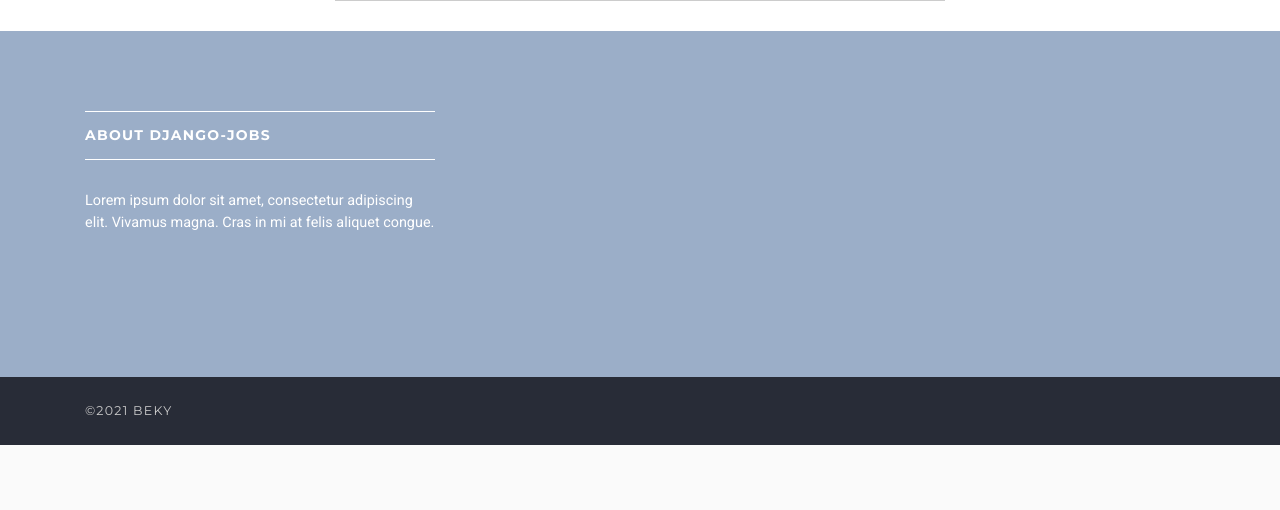
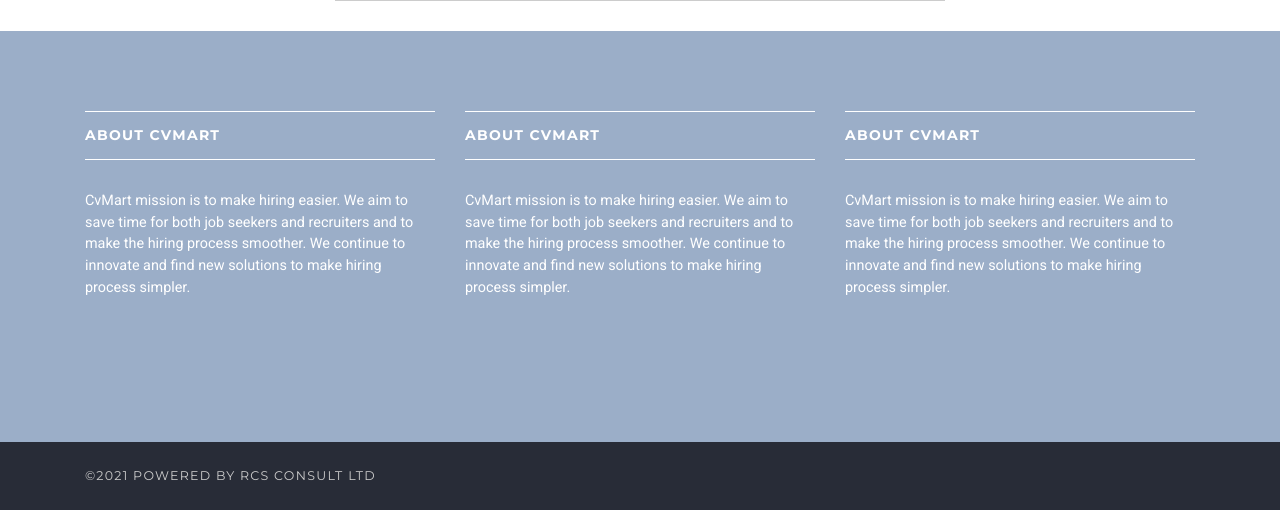
Before and after one commit to Dihfahsih1/jobmart, a Django app: page /en/employee/register/ in a window 1280 px wide. Shown: the part 983-1493 px from the top of the page. Before the commit the page ends 1428 px from the top, so only its background shows below. Run offline with Django 3.2, Linux system fonts and the light colour scheme; some libraries are stand-ins or nearby versions.

Commit message:
changes made in the website

```diff
--- a/jobsapp/admin.py
+++ b/jobsapp/admin.py
@@ -1,7 +1,6 @@
 from django.contrib import admin
 from django.contrib.flatpages.admin import FlatPageAdmin
 from django.contrib.flatpages.models import FlatPage
-
 
 # Register your models here.
 from jobsapp.models import Job
--- a/templates/base.html
+++ b/templates/base.html
@@ -31,9 +31,11 @@
     {% block styles %}{% endblock %}
     <!-- Favicon-->
     <link rel="shortcut icon" href="favicon.png">
-    <!-- Tweaks for older IEs--><!--[if lt IE 9]>
-    <script src="https://oss.maxcdn.com/html5shiv/3.7.3/html5shiv.min.js"></script>
-    <script src="https://oss.maxcdn.com/respond/1.4.2/respond.min.js"></script><![endif]-->
+    <!-- Tweaks for older IEs-->
+    <!--[if lt IE 9]>
+        <script src="https://oss.maxcdn.com/html5shiv/3.7.3/html5shiv.min.js"></script>
+        <script src="https://oss.maxcdn.com/respond/1.4.2/respond.min.js"></script>
+    <![endif]-->
 </head>
 <body>
 <!-- navbar-->
@@ -159,18 +161,29 @@
         <div class="container">
             <div class="row">
                 <div class="col-lg-4 col-md-12 mb-5">
-                    <h4 class="h5">About django-jobs</h4>
-                    <p> Lorem ipsum dolor sit amet, consectetur adipiscing elit. Vivamus magna. Cras in mi at felis
-                        aliquet congue. </p>
+                    <h4 class="h5">About CvMart</h4>
+                    <p> CvMart mission is to make hiring easier. We aim to save time for both job seekers and recruiters and to make the hiring process smoother. We continue to innovate and find new solutions to make hiring process simpler. </p>
+                </div>
+
+                <div class="col-lg-4 col-md-12 mb-5">
+                    <h4 class="h5">About CvMart</h4>
+                    <p> CvMart mission is to make hiring easier. We aim to save time for both job seekers and recruiters and to make the hiring process smoother. We continue to innovate and find new solutions to make hiring process simpler. </p>
+                </div>
+
+                <div class="col-lg-4 col-md-12 mb-5">
+                    <h4 class="h5">About CvMart</h4>
+                    <p> CvMart mission is to make hiring easier. We aim to save time for both job seekers and recruiters and to make the hiring process smoother. We continue to innovate and find new solutions to make hiring process simpler. </p>
                 </div>
             </div>
         </div>
     </div>
+
+
     <div class="footer__copyright">
         <div class="container">
             <div class="row">
                 <div class="col-md-4 text-md-left text-center">
-                    <p>&copy;{% now "Y" %} Beky</p>
+                    <p>&copy;{% now "Y" %} Powered by RCS Consult Ltd</p>
                 </div>
                 <div class="col-md-8 text-center text-md-right github-buttons">
                     {% comment %} <a href="" target="_blank" rel="noopener">
```
Also changed, not shown: accounts/views.py (+0 -19 lines), jobs/settings.py (+17 -45 lines).
